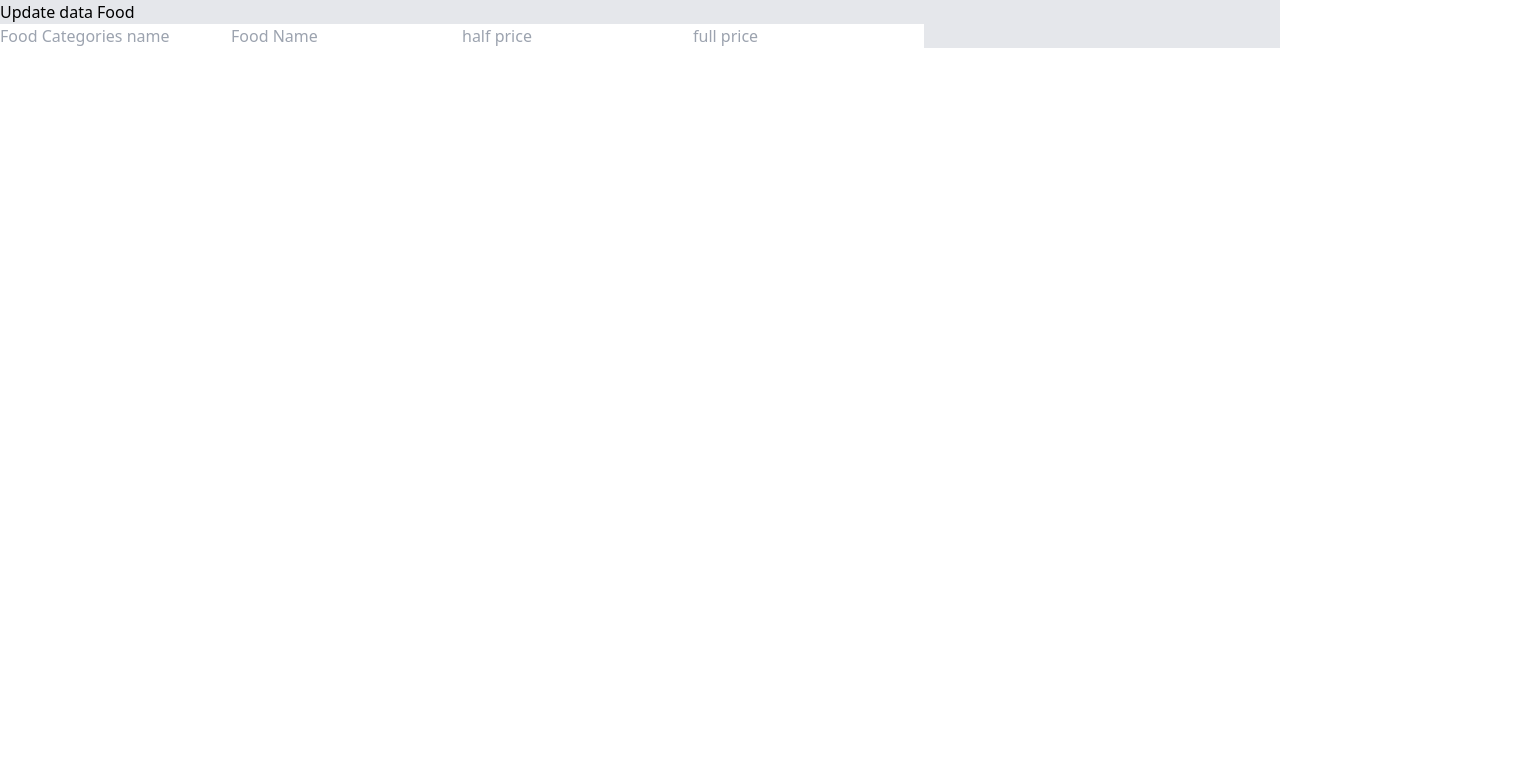
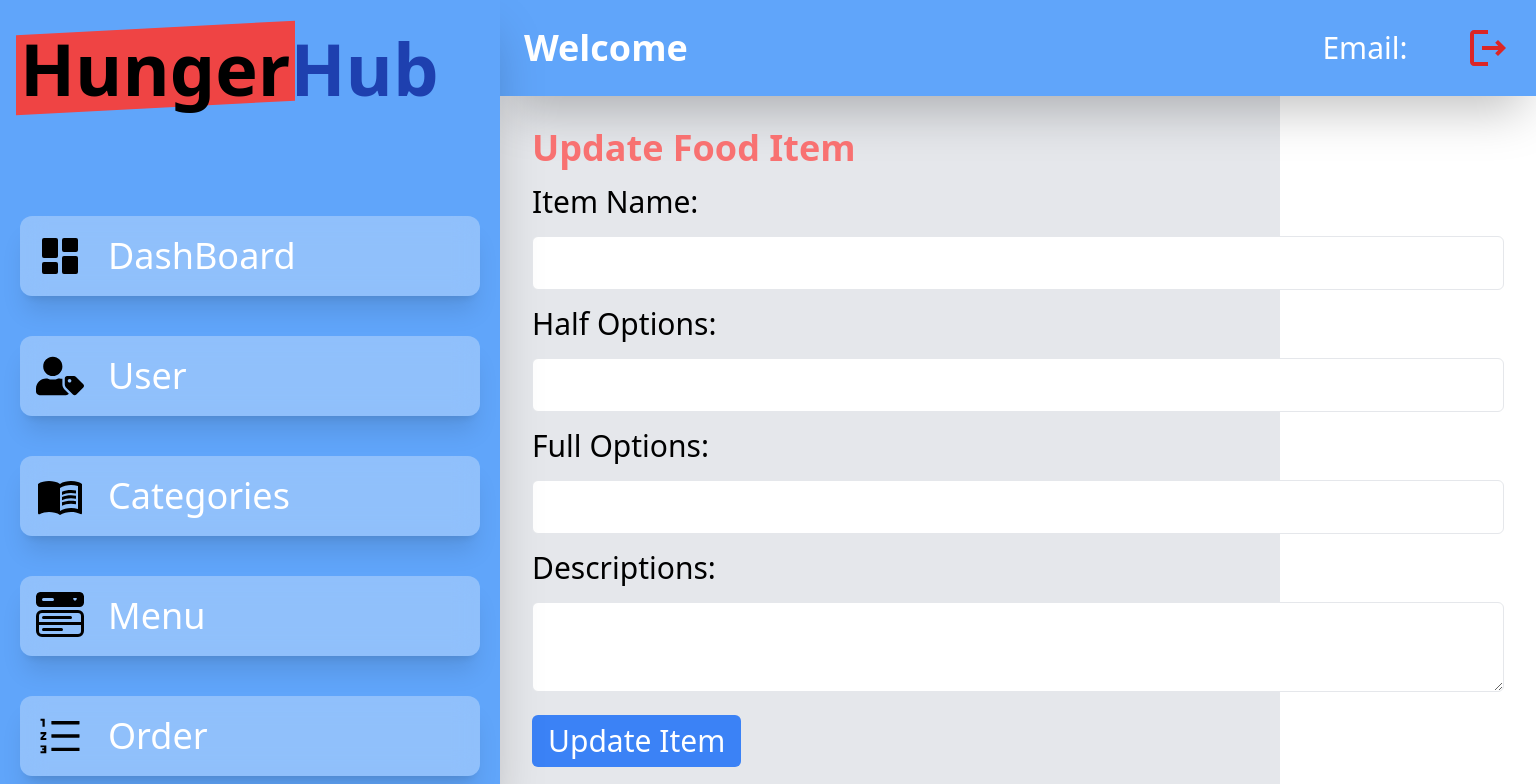
Before and after one commit to uddhav77/PU-Foodz, a React (Vite) app: page /update/1 in a window 1280 px wide. Shown: the top 784 px of the page, 1536 px wide, since content can reach past the window. Built offline with nearby package versions, Linux system fonts and the light colour scheme.

Commit message:
Menu Updated

```diff
--- a/src/pages/Admin/AdimNavBar.jsx
+++ b/src/pages/Admin/AdimNavBar.jsx
@@ -13,7 +13,7 @@ const AdimNavBar = () => {
   const name = localStorage.getItem("name");
   return (
     <div>
-      <div className="flex p-6 text-white justify-between items-center bg-blue-400 shadow-2xl w-[79.9vw]">
+      <div className="flex p-6 text-white justify-between items-center bg-blue-400 shadow-2xl w-[80.9vw]">
         <div className="text-4xl text-center font-bold">Welcome {name}</div>
         <div className="flex items-center gap-14">
           <div className="text-3xl text-center"> Email: {userEmail}</div>
--- a/src/pages/Admin/Update.jsx
+++ b/src/pages/Admin/Update.jsx
@@ -1,17 +1,120 @@
-import React from "react";
+// UpdateFoodItem.js
 
-const Update = () => {
+import React, { useState } from "react";
+import { useParams } from "react-router-dom";
+import SideBar from "./SideBar";
+import AdimNavBar from "./AdimNavBar";
+
+function Update() {
+  const { id } = useParams();
+  const [description, setDescription] = useState("");
+  const [itemName, setItemName] = useState("");
+  const [itemOptionsHalf, setItemOptionsHalf] = useState("");
+  const [itemOptionsFull, setItemOptionsFull] = useState("");
+
+  const handleUpdate = async (e) => {
+    e.preventDefault();
+
+    try {
+      const response = await fetch(`http://localhost:7000/api/foodMenu/${id}`, {
+        method: "PUT",
+        headers: {
+          "Content-Type": "application/json",
+        },
+        body: JSON.stringify({
+          name: itemName,
+          options: [
+            {
+              half: itemOptionsHalf,
+              full: itemOptionsFull,
+            },
+          ],
+          description: description,
+        }),
+      });
+
+      if (response.ok) {
+        const updatedItem = await response.json();
+        console.log("Item updated:", updatedItem);
+        alert("Food Menu Updated Sucessfully!!!");
+        // Perform any additional actions after successful update
+      } else {
+        const errorData = await response.json();
+        console.log("Error updating item:", errorData.error);
+        // Handle error response
+      }
+    } catch (error) {
+      console.error("Request failed:", error);
+      // Handle fetch error
+    }
+  };
+
   return (
-    <div>
-      Update data Food
-      <div>
-        <input type="text" placeholder="Food Categories name" />
-        <input type="text" placeholder="Food Name" />
-        <input type="number" placeholder="half price" />
-        <input type="number" placeholder="full price" />
+    <div className="flex">
+      <div className="flex">
+        <SideBar />
+      </div>
+      <div className="flex flex-col">
+        <AdimNavBar />
+        <div className="p-8">
+          <h1 className="text-4xl font-semibold mb-4 text-red-400">
+            Update Food Item
+          </h1>
+          <form onSubmit={handleUpdate} className="space-y-4 text-3xl">
+            <label htmlFor="itemName" className="block font-medium">
+              Item Name:
+            </label>
+            <input
+              type="text"
+              id="itemName"
+              value={itemName}
+              onChange={(e) => setItemName(e.target.value)}
+              className="border p-2 rounded-md w-full"
+            />
+
+            <label htmlFor="itemOptionsHalf" className="block font-medium">
+              Half Options:
+            </label>
+            <input
+              type="text"
+              id="itemOptionsHalf"
+              value={itemOptionsHalf}
+              onChange={(e) => setItemOptionsHalf(e.target.value)}
+              className="border p-2 rounded-md w-full"
+            />
+
+            <label htmlFor="itemOptionsFull" className="block font-medium">
+              Full Options:
+            </label>
+            <input
+              type="text"
+              id="itemOptionsFull"
+              value={itemOptionsFull}
+              onChange={(e) => setItemOptionsFull(e.target.value)}
+              className="border p-2 rounded-md w-full"
+            />
+            <label htmlFor="description" className="block font-medium">
+              Descriptions:
+            </label>
+            <textarea
+              type="text"
+              value={description}
+              id="description"
+              onChange={(e) => setDescription(e.target.value)}
+              className="border p-2 rounded-md w-full"
+            />
+
+            <button
+              type="submit"
+              className="bg-blue-500 text-white px-4 py-2 rounded-md hover:bg-blue-600"
+            >
+              Update Item
+            </button>
+          </form>
+        </div>
       </div>
     </div>
   );
-};
+}
 
 export default Update;
```
Also changed, not shown: 1 other file (tests, documents, lock files or other folders).
